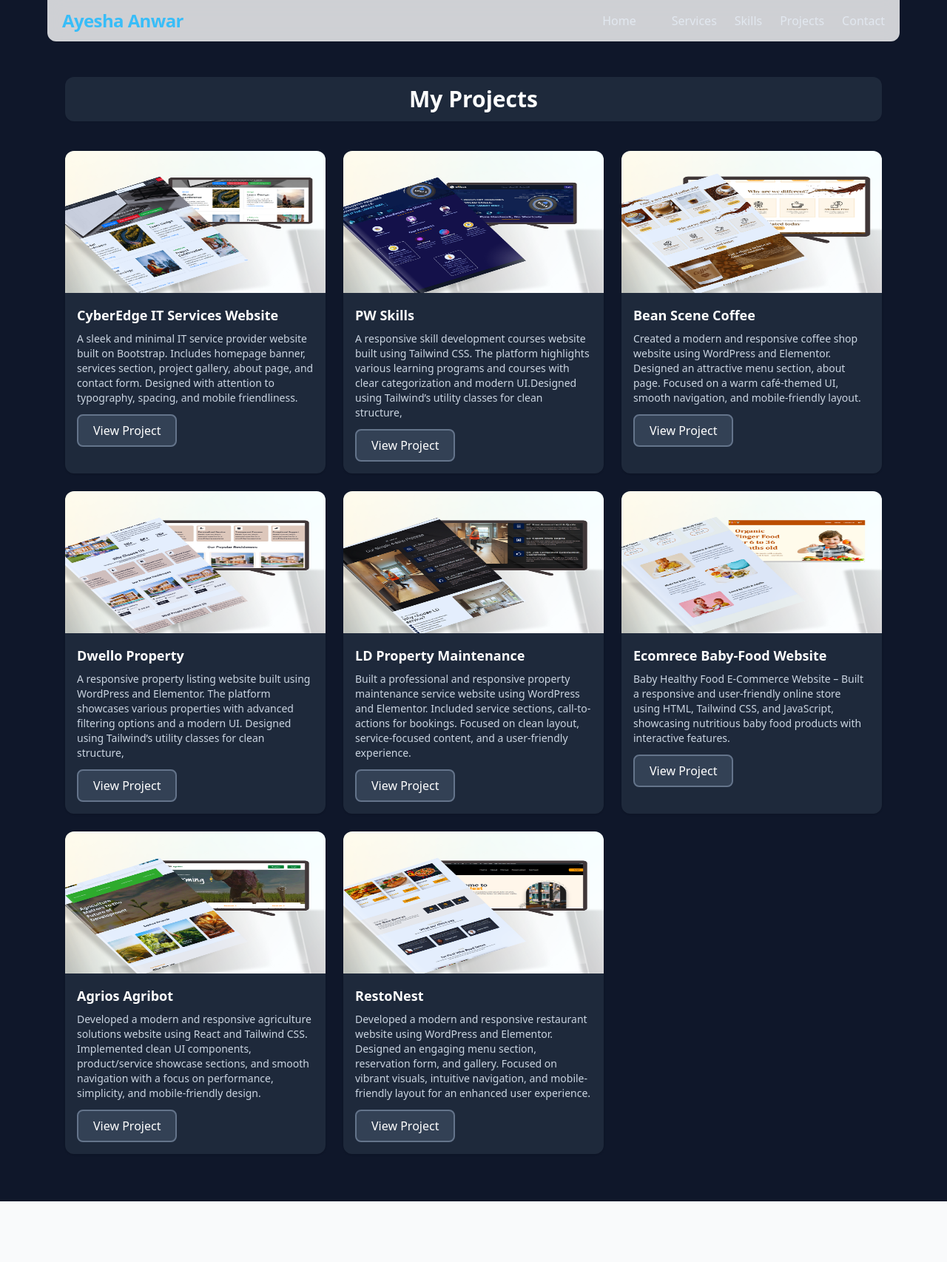
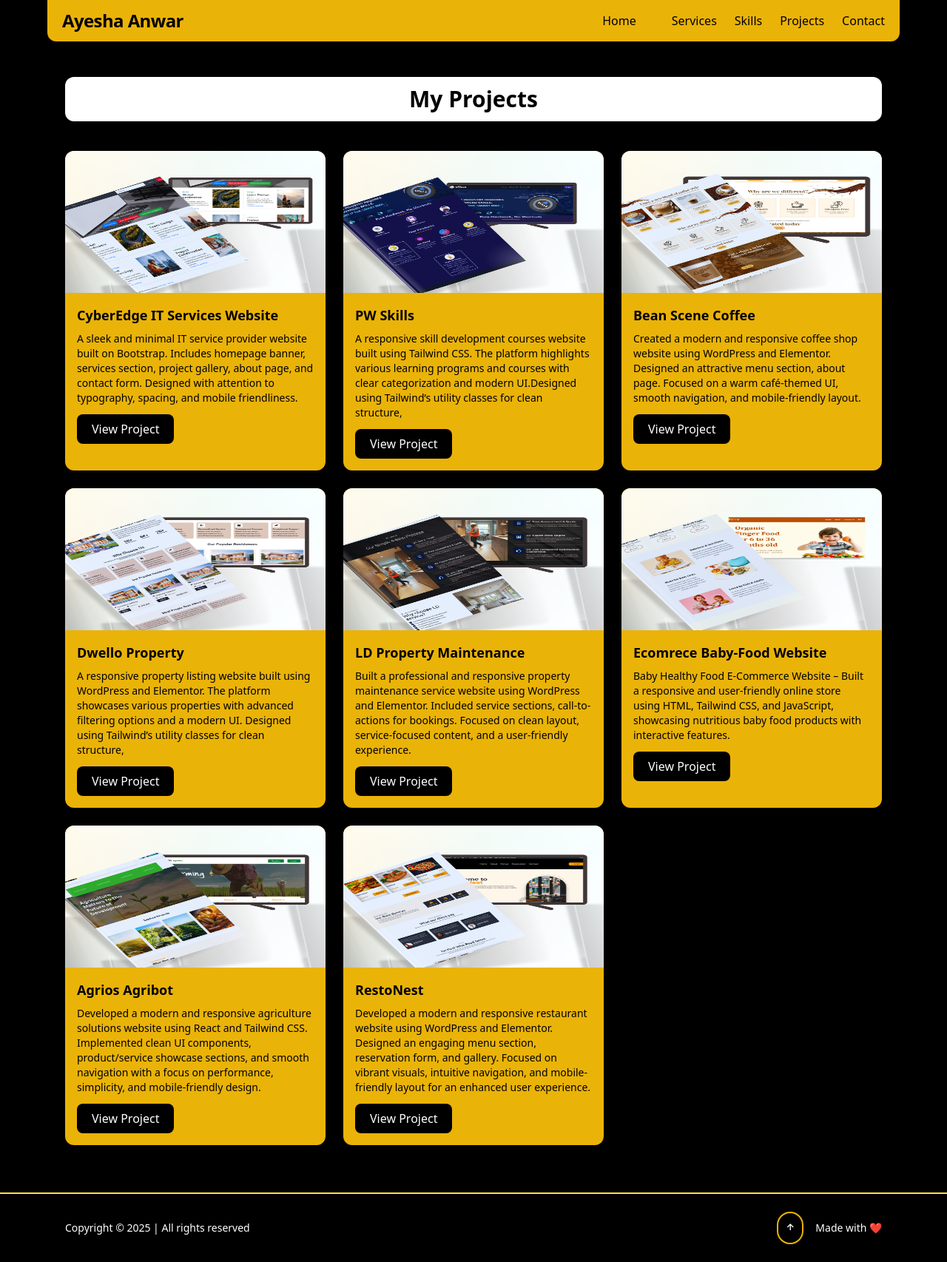
Before and after one commit to AyeshaAnwar2/Portfolio, a website: page Projects.html in a window 1280 px wide. Shown: the whole page at 74% size. Before the commit the page ends 1624 px from the top, so only its background shows below. Drawn offline with nearby package versions, Linux system fonts and the light colour scheme.

Commit message:
add projects

```diff
--- a/Projects.html
+++ b/Projects.html
@@ -66,84 +66,63 @@
     <header id="header" class="fixed w-full z-50">
       <div
         id="header-inner"
-        class="max-w-6xl mx-auto flex items-center justify-between px-5 py-3 transition-all duration-300 bg-slate-800 backdrop-blur-md rounded-b-xl shadow-sm"
+        class="max-w-6xl mx-auto flex items-center justify-between px-5 py-3 transition-all duration-300 bg-yellow-500 rounded-b-xl shadow-sm"
       >
         <div class="flex items-center gap-4">
           <a
             href="#"
-            class="text-2xl font-extrabold tracking-tight text-accent text-sky-400"
+            class="text-2xl font-extrabold tracking-tight text-accent text-black"
             >Ayesha Anwar</a
           >
         </div>
 
         <!-- desktop nav -->
         <nav
-          class="hidden md:flex items-center space-x-6 text-slate-200 font-medium"
+          class="hidden md:flex items-center space-x-6 text-black font-medium"
         >
-          <a href="index.html#home" class="hover:text-accent transition"
-            >Home</a
-          >
-          <a href="index.html#education" class="hover:text-accent transition"
-            >Services</a
-          >
-          <a href="index.html#skills" class="hover:text-accent transition"
-            >Skills</a
-          >
-          <a href="index.html#projects" class="hover:text-accent transition"
-            >Projects</a
-          >
-          <a href="index.html#contact" class="hover:text-accent transition"
-            >Contact</a
-          >
+          <a href="#home" class="hover:text-accent transition">Home</a>
+          <a href="#education" class="hover:text-accent transition">Services</a>
+          <a href="#skills" class="hover:text-accent transition">Skills</a>
+          <a href="#projects" class="hover:text-accent transition">Projects</a>
+          <a href="#contact" class="hover:text-accent transition">Contact</a>
         </nav>
 
         <!-- mobile controls -->
-        <div class="flex items-center gap-3 md:hidden bg-slate-800">
+        <div
+          class="flex items-center gap-3 md:hidden border-2 border-black rounded-full"
+        >
           <button
             id="menu-icon"
-            class="text-2xl p-1 text-slate-200 transition-all duration-300"
+            class="text-2xl p-1 text-black transition-all duration-300"
           >
             <i class="bx bx-menu"></i>
           </button>
         </div>
       </div>
     </header>
-
     <nav
       id="mobileNav"
-      class="hidden md:hidden bg-slate-800 p-4 fixed w-full z-50 top-16 left-0 shadow-lg transition-all duration-500"
+      class="hidden md:hidden bg-yellow-500 text-black p-4 fixed w-full z-50 top-16 left-0 transition-all duration-500"
     >
-      <a
-        href="index.html#home"
-        class="block py-2 text-slate-200 hover:text-accent"
-        >Home</a
-      >
-      <a
-        href="index.html#education"
-        class="block py-2 text-slate-200 hover:text-accent"
+      <a href="#home" class="block py-2 text-balck hover:text-accent">Home</a>
+      <a href="#education" class="block py-2 text-black hover:text-accent"
         >Services</a
       >
-      <a
-        href="index.html#skills"
-        class="block py-2 text-slate-200 hover:text-accent"
+      <a href="#skills" class="block py-2 text-balck hover:text-accent"
         >Skills</a
       >
-      <a
-        href="index.html#projects"
-        class="block py-2 text-slate-200 hover:text-accent"
+      <a href="#projects" class="block py-2 text-black hover:text-accent"
         >Projects</a
       >
-      <a
-        href="index.html#contact"
-        class="block py-2 text-slate-200 hover:text-accent"
+      <a href="#contact" class="block py-2 text-black hover:text-accent"
         >Contact</a
       >
     </nav>
     <!-- Projects -->
-    <section id="projects" class="py-12 md:py-16 bg-slate-900">
+    <section id="projects" class="py-12 md:py-16 bg-black">
       <div class="max-w-6xl mx-auto px-6 mt-10">
         <h2
-          class="text-3xl font-bold text-center mb-10 max-w-6xl mx-auto items-center justify-between px-5 py-3 transition-all duration-300 bg-slate-800 backdrop-blur-md rounded-xl shadow-sm text-white"
+          class="text-3xl font-bold text-center mb-10 max-w-6xl mx-auto items-center justify-between px-5 py-3 transition-all duration-300 bg-white backdrop-blur-md rounded-xl shadow-sm text-black"
         >
           My <span class="text-accent">Projects</span>
         </h2>
@@ -151,7 +130,7 @@
         <div class="grid md:grid-cols-3 gap-6">
           <!-- Project 1 -->
           <article
-            class="bg-slate-800 rounded-xl overflow-hidden shadow hover:shadow-2xl transform hover:-translate-y-1 transition"
+            class="bg-yellow-500 rounded-xl overflow-hidden shadow hover:shadow-2xl transform hover:-translate-y-1 transition"
           >
             <img
               src="firstpro.png"
@@ -159,10 +138,10 @@
               class="w-full h-48 object-fill"
             />
             <div class="p-4">
-              <h3 class="font-bold text-lg mb-2 text-white">
+              <h3 class="font-bold text-lg mb-2 text-black">
                 CyberEdge IT Services Website
               </h3>
-              <p class="text-sm text-slate-300 mb-3">
+              <p class="text-sm text-black mb-3">
                 A sleek and minimal IT service provider website built on
                 Bootstrap. Includes homepage banner, services section, project
                 gallery, about page, and contact form. Designed with attention
@@ -171,7 +150,7 @@
               <a
                 href="https://learningwebsit.netlify.app"
                 target="_blank"
-                class="inline-flex items-center gap-2 px-5 py-2 rounded-lg bg-slate-700 text-white hover:bg-slate-500 transition border-2 border-slate-500"
+                class="inline-flex items-center gap-2 px-5 py-2 rounded-lg bg-black text-white transition"
                 >View Project</a
               >
             </div>
@@ -181,7 +160,7 @@
 
           <!-- Project 3 -->
           <article
-            class="bg-slate-800 rounded-xl overflow-hidden shadow hover:shadow-2xl transform hover:-translate-y-1 transition"
+            class="bg-yellow-500 rounded-xl overflow-hidden shadow hover:shadow-2xl transform hover:-translate-y-1 transition"
           >
             <img
               src="threepro.png"
@@ -189,8 +168,8 @@
               class="w-full h-48 object-fill"
             />
             <div class="p-4">
-              <h3 class="font-bold text-lg mb-2 text-white">PW Skills</h3>
-              <p class="text-sm text-slate-300 mb-3">
+              <h3 class="font-bold text-lg mb-2 text-black">PW Skills</h3>
+              <p class="text-sm text-black mb-3">
                 A responsive skill development courses website built using
                 Tailwind CSS. The platform highlights various learning programs
                 and courses with clear categorization and modern UI.Designed
@@ -199,7 +178,7 @@
               <a
                 href="https://pwskil.netlify.app"
                 target="_blank"
-                class="inline-flex items-center gap-2 px-5 py-2 rounded-lg bg-slate-700 text-white hover:bg-slate-500 transition border-2 border-slate-500"
+                class="inline-flex items-center gap-2 px-5 py-2 rounded-lg bg-black text-white transition"
                 >View Project</a
               >
             </div>
@@ -207,7 +186,7 @@
 
           <!-- project4 -->
           <article
-            class="bg-slate-800 rounded-xl overflow-hidden shadow hover:shadow-2xl transform hover:-translate-y-1 transition"
+            class="bg-yellow-500 rounded-xl overflow-hidden shadow hover:shadow-2xl transform hover:-translate-y-1 transition"
           >
             <img
               src="fourpro.png"
@@ -215,10 +194,10 @@
               class="w-full h-48 object-fill"
             />
             <div class="p-4">
-              <h3 class="font-bold text-lg mb-2 text-white">
+              <h3 class="font-bold text-lg mb-2 text-black">
                 Bean Scene Coffee
               </h3>
-              <p class="text-sm text-slate-300 mb-3">
+              <p class="text-sm text-black mb-3">
                 Created a modern and responsive coffee shop website using
                 WordPress and Elementor. Designed an attractive menu section,
                 about page. Focused on a warm café-themed UI, smooth navigation,
@@ -227,7 +206,7 @@
               <a
                 href="localhost_wordpress_cofee_ (1).png"
                 target="_blank"
-                class="inline-flex items-center gap-2 px-5 py-2 rounded-lg bg-slate-700 text-white hover:bg-slate-500 transition border-2 border-slate-500"
+                class="inline-flex items-center gap-2 px-5 py-2 rounded-lg bg-black text-white transition"
                 >View Project</a
               >
             </div>
@@ -235,7 +214,7 @@
 
           <!-- project5 -->
           <article
-            class="bg-slate-800 rounded-xl overflow-hidden shadow hover:shadow-2xl transform hover:-translate-y-1 transition"
+            class="bg-yellow-500 rounded-xl overflow-hidden shadow hover:shadow-2xl transform hover:-translate-y-1 transition"
           >
             <img
               src="fivepro.png"
@@ -243,8 +222,8 @@
               class="w-full h-48 object-fill"
             />
             <div class="p-4">
-              <h3 class="font-bold text-lg mb-2 text-white">Dwello Property</h3>
-              <p class="text-sm text-slate-300 mb-3">
+              <h3 class="font-bold text-lg mb-2 text-black">Dwello Property</h3>
+              <p class="text-sm text-black mb-3">
                 A responsive property listing website built using WordPress and
                 Elementor. The platform showcases various properties with
                 advanced filtering options and a modern UI. Designed using
@@ -253,7 +232,7 @@
               <a
                 href="localhost_wordpress_all-properties_.png"
                 target="_blank"
-                class="inline-flex items-center gap-2 px-5 py-2 rounded-lg bg-slate-700 text-white hover:bg-slate-500 transition border-2 border-slate-500"
+                class="inline-flex items-center gap-2 px-5 py-2 rounded-lg bg-black text-white transition"
                 >View Project</a
               >
             </div>
@@ -261,7 +240,7 @@
 
           <!-- projects6 -->
           <article
-            class="bg-slate-800 rounded-xl overflow-hidden shadow hover:shadow-2xl transform hover:-translate-y-1 transition"
+            class="bg-yellow-500 rounded-xl overflow-hidden shadow hover:shadow-2xl transform hover:-translate-y-1 transition"
           >
             <img
               src="sixpro.png"
@@ -269,10 +248,10 @@
               class="w-full h-48 object-fill"
             />
             <div class="p-4">
-              <h3 class="font-bold text-lg mb-2 text-white">
+              <h3 class="font-bold text-lg mb-2 text-black">
                 LD Property Maintenance
               </h3>
-              <p class="text-sm text-slate-300 mb-3">
+              <p class="text-sm text-black mb-3">
                 Built a professional and responsive property maintenance service
                 website using WordPress and Elementor. Included service
                 sections, call-to-actions for bookings. Focused on clean layout,
@@ -281,14 +260,14 @@
               <a
                 href="properties.png"
                 target="_blank"
-                class="inline-flex items-center gap-2 px-5 py-2 rounded-lg bg-slate-700 text-white hover:bg-slate-500 transition border-2 border-slate-500"
+                class="inline-flex items-center gap-2 px-5 py-2 rounded-lg bg-black text-white transition"
                 >View Project</a
               >
             </div>
           </article>
 
           <article
-            class="bg-slate-800 rounded-xl overflow-hidden shadow hover:shadow-2xl transform hover:-translate-y-1 transition"
+            class="bg-yellow-500 rounded-xl overflow-hidden shadow hover:shadow-2xl transform hover:-translate-y-1 transition"
           >
             <img
               src="Secondpro.png"
@@ -296,10 +275,10 @@
               class="w-full h-48 object-fill"
             />
             <div class="p-4">
-              <h3 class="font-bold text-lg mb-2 text-white">
+              <h3 class="font-bold text-lg mb-2 text-black">
                 Ecomrece Baby-Food Website
               </h3>
-              <p class="text-sm text-slate-300 mb-3">
+              <p class="text-sm text-black mb-3">
                 Baby Healthy Food E-Commerce Website – Built a responsive and
                 user-friendly online store using HTML, Tailwind CSS, and
                 JavaScript, showcasing nutritious baby food products with
@@ -308,14 +287,14 @@
               <a
                 href="https://ecomrecewebsite.netlify.app"
                 target="_blank"
-                class="inline-flex items-center gap-2 px-5 py-2 rounded-lg bg-slate-700 text-white hover:bg-slate-500 transition border-2 border-slate-500"
+                class="inline-flex items-center gap-2 px-5 py-2 rounded-lg bg-black text-white transition"
                 >View Project</a
               >
             </div>
           </article>
           <!-- project7 -->
           <article
-            class="bg-slate-800 rounded-xl overflow-hidden shadow hover:shadow-2xl transform hover:-translate-y-1 transition"
+            class="bg-yellow-500 rounded-xl overflow-hidden shadow hover:shadow-2xl transform hover:-translate-y-1 transition"
           >
             <img
               src="sevenpro.png"
@@ -323,8 +302,8 @@
               class="w-full h-48 object-fill"
             />
             <div class="p-4">
-              <h3 class="font-bold text-lg mb-2 text-white">Agrios Agribot</h3>
-              <p class="text-sm text-slate-300 mb-3">
+              <h3 class="font-bold text-lg mb-2 text-black">Agrios Agribot</h3>
+              <p class="text-sm text-black mb-3">
                 Developed a modern and responsive agriculture solutions website
                 using React and Tailwind CSS. Implemented clean UI components,
                 product/service showcase sections, and smooth navigation with a
@@ -333,7 +312,7 @@
               <a
                 href="https://genuine-rugelach-c98ebf.netlify.app"
                 target="_blank"
-                class="inline-flex items-center gap-2 px-5 py-2 rounded-lg bg-slate-700 text-white hover:bg-slate-500 transition border-2 border-slate-500"
+                class="inline-flex items-center gap-2 px-5 py-2 rounded-lg bg-black text-white transition"
                 >View Project</a
               >
             </div>
@@ -341,7 +320,7 @@
 
           <!-- project8 -->
           <article
-            class="bg-slate-800 rounded-xl overflow-hidden shadow hover:shadow-2xl transform hover:-translate-y-1 transition"
+            class="bg-yellow-500 rounded-xl overflow-hidden shadow hover:shadow-2xl transform hover:-translate-y-1 transition"
           >
             <img
               src="eightpro.png"
@@ -349,8 +328,8 @@
               class="w-full h-48 object-fill"
             />
             <div class="p-4">
-              <h3 class="font-bold text-lg mb-2 text-white">RestoNest</h3>
-              <p class="text-sm text-slate-300 mb-3">
+              <h3 class="font-bold text-lg mb-2 text-black">RestoNest</h3>
+              <p class="text-sm text-black mb-3">
                 Developed a modern and responsive restaurant website using
                 WordPress and Elementor. Designed an engaging menu section,
                 reservation form, and gallery. Focused on vibrant visuals,
@@ -360,7 +339,7 @@
               <a
                 href="localhost_wordpress_my-restaurant-website_ (1).png"
                 target="_blank"
-                class="inline-flex items-center gap-2 px-5 py-2 rounded-lg bg-slate-700 text-white hover:bg-slate-500 transition border-2 border-slate-500"
+                class="inline-flex items-center gap-2 px-5 py-2 rounded-lg bg-black text-white transition"
                 >View Project</a
               >
             </div>
@@ -368,6 +347,23 @@
         </div>
       </div>
     </section>
+    <footer class="bg-black py-6 border-t-2 border-t-yellow-300">
+      <div
+        class="max-w-6xl mx-auto px-6 flex flex-col md:flex-row items-center justify-between gap-4"
+      >
+        <p class="text-sm text-white">
+          Copyright &copy; 2025 | All rights reserved
+        </p>
+        <div class="flex items-center gap-4">
+          <a
+            href="#"
+            class="p-2 rounded-full hover:bg-yellow-300 hover:text-black text-white transition border-2 border-yellow-500"
+            ><i class="bx bx-up-arrow-alt"></i
+          ></a>
+          <p class="text-sm text-white">Made with ❤️</p>
+        </div>
+      </div>
+    </footer>
 
     <script>
       // Mobile menu toggle
@@ -386,7 +382,7 @@
             "shadow-lg",
             "backdrop-blur-md",
             "bg-white/80",
-            "dark:bg-slate-800/80"
+            "dark:bg-yellow-500/80"
           );
         } else {
           headerInner.classList.remove("shadow-lg");
```
Also changed, not shown: yellowpic.png (deleted).
